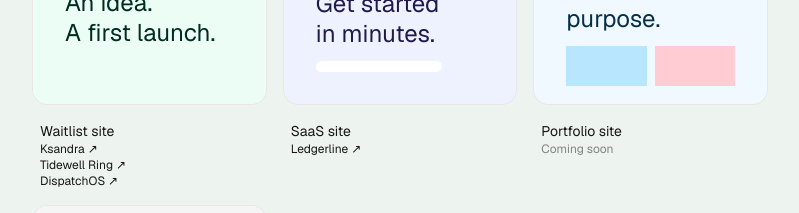
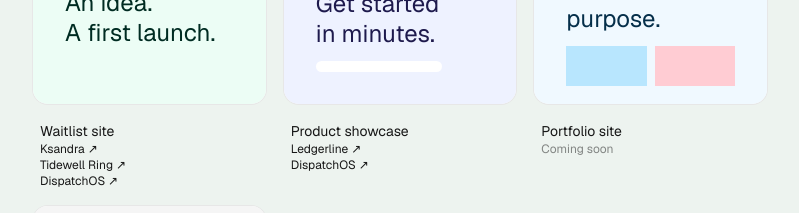
Before and after one commit to rup2701/appnomics-landing, a Next.js app: page / in a window 1280 px wide. Shown: the part 780-993 px from the top of the page, without its empty margins (240-1039 px from the left). Built offline with nearby package versions, Linux system fonts and the light colour scheme.

Commit message:
feat(HeroPrompt): update website template labels and demo URLs for clarity

```diff
--- a/components/HeroPrompt.tsx
+++ b/components/HeroPrompt.tsx
@@ -208,10 +208,10 @@ const WEBSITE_TEMPLATES: Template[] = [
   },
   {
     id: "website-saas",
-    label: "Ledgerline",
-    caption: "SaaS site",
+    label: ["Ledgerline", "DispatchOS"],
+    caption: "Product showcase",
     text: "A product website for ___, with pricing, how it works and a sign-up box.",
-    demoUrl: "https://ledgerline.appnomics.live",
+    demoUrl: ["https://ledgerline.appnomics.live", "https://dispatchos-9901.appnomics.live/"],
     art: (
       <div className="flex h-full flex-col justify-center gap-3 bg-indigo-50 p-5 text-indigo-950 sm:p-8">
         <span className="font-mono text-[10px]">YOUR PRODUCT</span>
```
